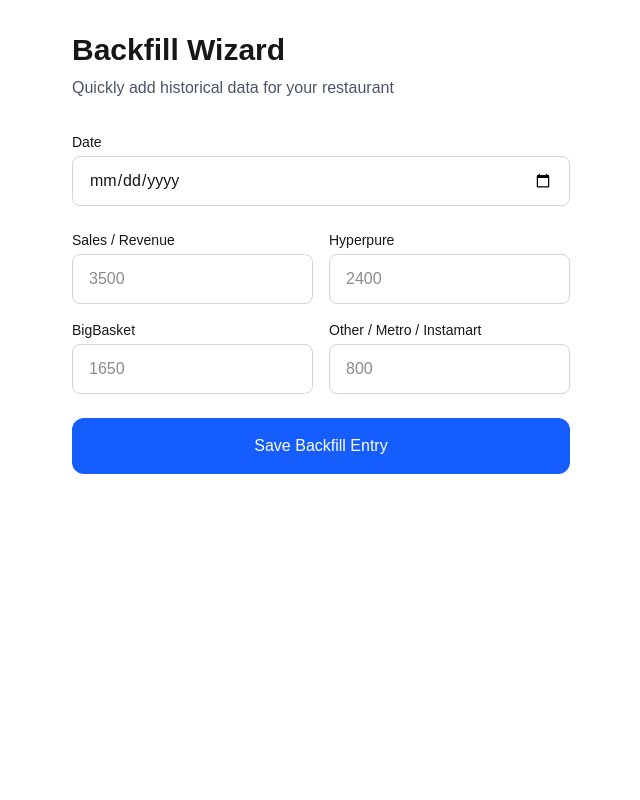
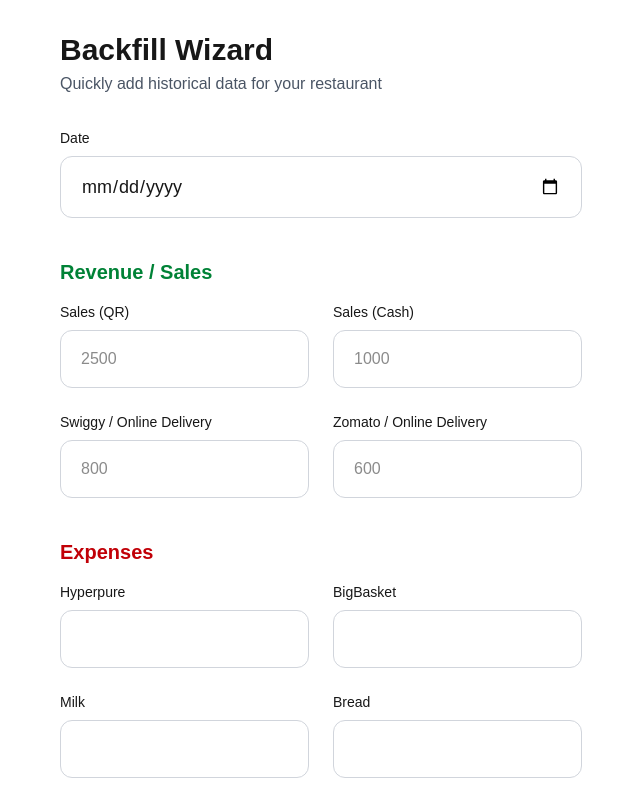
Before and after one commit to sutanukandar/finmitra-ai, a Next.js app: page /backfill in a window 1280 px wide. Shown: the top 800 px of the page, without its empty margins (319-959 px from the left). Built offline with nearby package versions, Linux system fonts and the light colour scheme.

Commit message:
Backfill Wizard - Updated UI with Sales (QR) + Sales (Cash) split

```diff
--- a/app/backfill/page.tsx
+++ b/app/backfill/page.tsx
@@ -3,12 +3,26 @@
 import { useState } from 'react';
 
 export default function BackfillWizard() {
-  const [restaurantId] = useState('b77ed758-9a72-4de2-9138-b353589c656d'); // your restaurant ID
+  const [restaurantId] = useState('b77ed758-9a72-4de2-9138-b353589c656d'); // Your restaurant ID
   const [date, setDate] = useState('');
-  const [sales, setSales] = useState('');
+
+  // Revenue Section
+  const [salesQR, setSalesQR] = useState('');
+  const [salesCash, setSalesCash] = useState('');
+  const [swiggy, setSwiggy] = useState('');
+  const [zomato, setZomato] = useState('');
+
+  // Expenses Section
   const [hyperpure, setHyperpure] = useState('');
   const [bigbasket, setBigbasket] = useState('');
+  const [milk, setMilk] = useState('');
+  const [bread, setBread] = useState('');
+  const [rent, setRent] = useState('');
+  const [electricity, setElectricity] = useState('');
+  const [gas, setGas] = useState('');
+  const [salary, setSalary] = useState('');
   const [other, setOther] = useState('');
+
   const [loading, setLoading] = useState(false);
   const [message, setMessage] = useState('');
 
@@ -18,9 +32,21 @@ export default function BackfillWizard() {
     setMessage('');
 
     const totals: any = {};
-    if (sales) totals.sales = parseFloat(sales);
+
+    // Revenue
+    if (salesQR) totals.sales = (parseFloat(salesQR) || 0) + (parseFloat(salesCash) || 0);
+    if (swiggy) totals.swiggy = parseFloat(swiggy);
+    if (zomato) totals.zomato = parseFloat(zomato);   // You can add zomato column later if needed
+
+    // Expenses
     if (hyperpure) totals.hyperpure = parseFloat(hyperpure);
     if (bigbasket) totals.bigbasket = parseFloat(bigbasket);
+    if (milk) totals.milk = parseFloat(milk);
+    if (bread) totals.bread = parseFloat(bread);
+    if (rent) totals.rent = parseFloat(rent);
+    if (electricity) totals.electricity = parseFloat(electricity);
+    if (gas) totals.gas = parseFloat(gas);
+    if (salary) totals.salary = parseFloat(salary);
     if (other) totals.other = parseFloat(other);
 
     const payload = {
@@ -43,10 +69,9 @@ export default function BackfillWizard() {
       if (data.success) {
         setMessage('✅ Backfill saved successfully!');
         // Clear form
-        setSales('');
-        setHyperpure('');
-        setBigbasket('');
-        setOther('');
+        setSalesQR(''); setSalesCash(''); setSwiggy(''); setZomato('');
+        setHyperpure(''); setBigbasket(''); setMilk(''); setBread('');
+        setRent(''); setElectricity(''); setGas(''); setSalary(''); setOther('');
       } else {
         setMessage('❌ Error: ' + (data.error || 'Unknown error'));
       }
@@ -58,79 +83,73 @@ export default function BackfillWizard() {
   };
 
   return (
-    <div className="max-w-2xl mx-auto p-8">
-      <h1 className="text-3xl font-bold mb-2">Backfill Wizard</h1>
+    <div className="max-w-4xl mx-auto p-8">
+      <h1 className="text-3xl font-bold mb-1">Backfill Wizard</h1>
       <p className="text-gray-600 mb-8">Quickly add historical data for your restaurant</p>
 
-      <form onSubmit={handleSubmit} className="space-y-6">
+      <form onSubmit={handleSubmit} className="space-y-10">
+        {/* Date */}
         <div>
-          <label className="block text-sm font-medium mb-1">Date</label>
+          <label className="block text-sm font-medium mb-2">Date</label>
           <input
             type="date"
             value={date}
             onChange={(e) => setDate(e.target.value)}
-            className="w-full border border-gray-300 rounded-lg px-4 py-3"
+            className="w-full border border-gray-300 rounded-xl px-5 py-4 text-lg"
             required
           />
         </div>
 
-        <div className="grid grid-cols-2 gap-4">
-          <div>
-            <label className="block text-sm font-medium mb-1">Sales / Revenue</label>
-            <input
-              type="number"
-              value={sales}
-              onChange={(e) => setSales(e.target.value)}
-              placeholder="3500"
-              className="w-full border border-gray-300 rounded-lg px-4 py-3"
-            />
+        {/* Revenue Section */}
+        <div>
+          <h2 className="text-xl font-semibold mb-4 text-green-700">Revenue / Sales</h2>
+          <div className="grid grid-cols-2 gap-6">
+            <div>
+              <label className="block text-sm font-medium mb-2">Sales (QR)</label>
+              <input type="number" value={salesQR} onChange={(e) => setSalesQR(e.target.value)} placeholder="2500" className="w-full border border-gray-300 rounded-xl px-5 py-4" />
+            </div>
+            <div>
+              <label className="block text-sm font-medium mb-2">Sales (Cash)</label>
+              <input type="number" value={salesCash} onChange={(e) => setSalesCash(e.target.value)} placeholder="1000" className="w-full border border-gray-300 rounded-xl px-5 py-4" />
+            </div>
+            <div>
+              <label className="block text-sm font-medium mb-2">Swiggy / Online Delivery</label>
+              <input type="number" value={swiggy} onChange={(e) => setSwiggy(e.target.value)} placeholder="800" className="w-full border border-gray-300 rounded-xl px-5 py-4" />
+            </div>
+            <div>
+              <label className="block text-sm font-medium mb-2">Zomato / Online Delivery</label>
+              <input type="number" value={zomato} onChange={(e) => setZomato(e.target.value)} placeholder="600" className="w-full border border-gray-300 rounded-xl px-5 py-4" />
+            </div>
           </div>
+        </div>
 
-          <div>
-            <label className="block text-sm font-medium mb-1">Hyperpure</label>
-            <input
-              type="number"
-              value={hyperpure}
-              onChange={(e) => setHyperpure(e.target.value)}
-              placeholder="2400"
-              className="w-full border border-gray-300 rounded-lg px-4 py-3"
-            />
-          </div>
-
-          <div>
-            <label className="block text-sm font-medium mb-1">BigBasket</label>
-            <input
-              type="number"
-              value={bigbasket}
-              onChange={(e) => setBigbasket(e.target.value)}
-              placeholder="1650"
-              className="w-full border border-gray-300 rounded-lg px-4 py-3"
-            />
-          </div>
-
-          <div>
-            <label className="block text-sm font-medium mb-1">Other / Metro / Instamart</label>
-            <input
-              type="number"
-              value={other}
-              onChange={(e) => setOther(e.target.value)}
-              placeholder="800"
-              className="w-full border border-gray-300 rounded-lg px-4 py-3"
-            />
+        {/* Expenses Section */}
+        <div>
+          <h2 className="text-xl font-semibold mb-4 text-red-700">Expenses</h2>
+          <div className="grid grid-cols-2 gap-6">
+            <div><label className="block text-sm font-medium mb-2">Hyperpure</label><input type="number" value={hyperpure} onChange={(e) => setHyperpure(e.target.value)} className="w-full border border-gray-300 rounded-xl px-5 py-4" /></div>
+            <div><label className="block text-sm font-medium mb-2">BigBasket</label><input type="number" value={bigbasket} onChange={(e) => setBigbasket(e.target.value)} className="w-full border border-gray-300 rounded-xl px-5 py-4" /></div>
+            <div><label className="block text-sm font-medium mb-2">Milk</label><input type="number" value={milk} onChange={(e) => setMilk(e.target.value)} className="w-full border border-gray-300 rounded-xl px-5 py-4" /></div>
+            <div><label className="block text-sm font-medium mb-2">Bread</label><input type="number" value={bread} onChange={(e) => setBread(e.target.value)} className="w-full border border-gray-300 rounded-xl px-5 py-4" /></div>
+            <div><label className="block text-sm font-medium mb-2">Rent</label><input type="number" value={rent} onChange={(e) => setRent(e.target.value)} className="w-full border border-gray-300 rounded-xl px-5 py-4" /></div>
+            <div><label className="block text-sm font-medium mb-2">Electricity</label><input type="number" value={electricity} onChange={(e) => setElectricity(e.target.value)} className="w-full border border-gray-300 rounded-xl px-5 py-4" /></div>
+            <div><label className="block text-sm font-medium mb-2">Gas</label><input type="number" value={gas} onChange={(e) => setGas(e.target.value)} className="w-full border border-gray-300 rounded-xl px-5 py-4" /></div>
+            <div><label className="block text-sm font-medium mb-2">Salary</label><input type="number" value={salary} onChange={(e) => setSalary(e.target.value)} className="w-full border border-gray-300 rounded-xl px-5 py-4" /></div>
+            <div><label className="block text-sm font-medium mb-2">Metro / Instamart / Local</label><input type="number" value={other} onChange={(e) => setOther(e.target.value)} className="w-full border border-gray-300 rounded-xl px-5 py-4" /></div>
           </div>
         </div>
 
         <button
           type="submit"
           disabled={loading}
-          className="w-full bg-blue-600 hover:bg-blue-700 text-white font-medium py-4 rounded-xl disabled:opacity-50"
+          className="w-full bg-blue-600 hover:bg-blue-700 text-white font-semibold py-5 rounded-2xl text-lg disabled:opacity-50"
         >
-          {loading ? 'Saving...' : 'Save Backfill Entry'}
+          {loading ? 'Saving Backfill...' : 'Save Backfill Entry'}
         </button>
       </form>
 
       {message && (
-        <div className="mt-6 p-4 bg-gray-100 rounded-xl text-center">
+        <div className="mt-8 p-5 bg-gray-100 rounded-2xl text-center text-lg">
           {message}
         </div>
       )}
```
